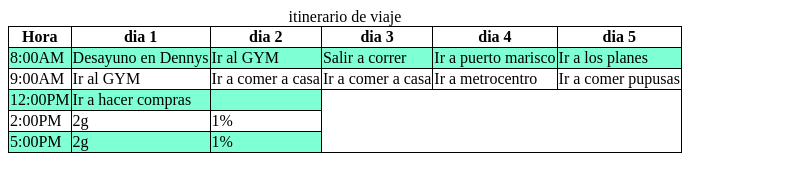
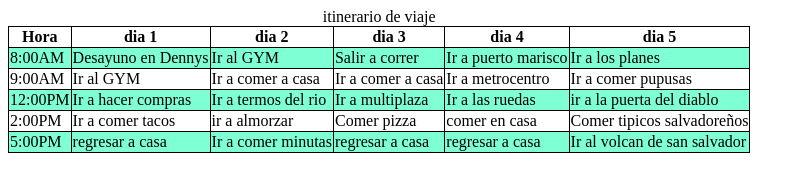
Before and after one commit to asaf3135/practicasJosueCampos, a plain HTML site: page Practica 4B/index.html in a window 1280 px wide. Shown: the whole page, without its empty margins (0-805 px from the left). Drawn offline with Linux system fonts and the light colour scheme.

Commit message:
practica 4b terminada

```diff
--- a/Practica 4B/index.html
+++ b/Practica 4B/index.html
@@ -48,17 +48,26 @@
         <tr>
             <td>12:00PM</td>
             <td>Ir a hacer compras</td>
-            <td></td>
+            <td>Ir a termos del rio</td>
+            <td>Ir a multiplaza</td>
+            <td>Ir a las ruedas</td>
+            <td>ir a la puerta del diablo</td>
         </tr>
         <tr>
             <td>2:00PM</td>
-            <td>2g</td>
-            <td>1%</td>
+            <td>Ir a comer tacos</td>
+            <td>ir a almorzar</td>
+            <td>Comer pizza</td>
+            <td>comer en casa</td>
+            <td>Comer tipicos salvadoreños</td>
         </tr>
         <tr>
             <td>5:00PM</td>
-            <td>2g</td>
-            <td>1%</td>
+            <td>regresar a casa</td>
+            <td>Ir a comer minutas</td>
+            <td>regresar a casa</td>
+            <td>regresar a casa</td>
+            <td>Ir al volcan de san salvador</td>
         </tr>
     </table>
 
```
